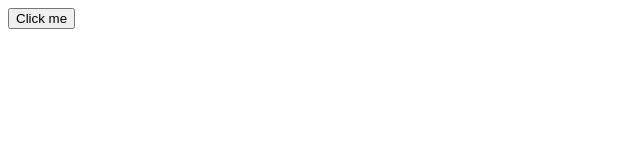
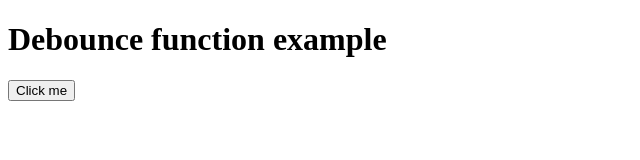
Before and after one commit to webgrandmo/debounce, a plain HTML site: page index.html in a window 1280 px wide. Shown: the whole page, without its empty margins (0-640 px from the left). Drawn offline with Linux system fonts and the light colour scheme.

Commit message:
Update index.html

```diff
--- a/index.html
+++ b/index.html
@@ -1 +1,13 @@
-<button id="button">Click me</button>
+<!DOCTYPE html>
+<html lang="en">
+<head>
+    <meta charset="UTF-8">
+    <meta name="viewport" content="width=device-width, initial-scale=1.0">
+    <title>Debounce</title>
+</head>
+<body>
+    <h1>Debounce function example</h1>
+    <button id="button">Click me</button>
+    <script src="script.js"></script>
+</body>
+</html>
```
